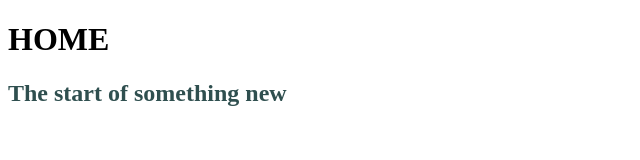
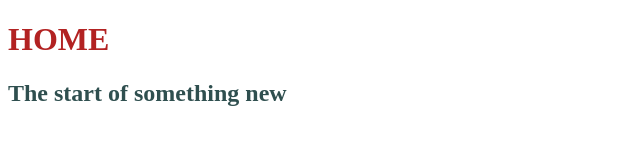
Before and after one commit to josh-il98/josh-il98.github.io, a plain HTML site: page index.html in a window 1280 px wide. Shown: the whole page, without its empty margins (0-640 px from the left). Drawn offline with Linux system fonts and the light colour scheme.

Commit message:
Second commit

```diff
--- a/index.html
+++ b/index.html
@@ -4,7 +4,7 @@
         Joshua Ilangovan
     </title>
     <body>
-        <h1>HOME</h1>
+        <h1 style="color:firebrick">HOME</h1>
         <h2 style = "color:darkslategrey">
             The start of something new
         </h2>
```
